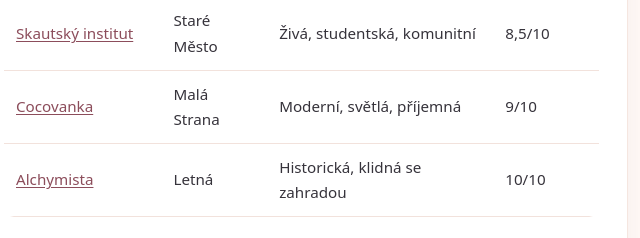
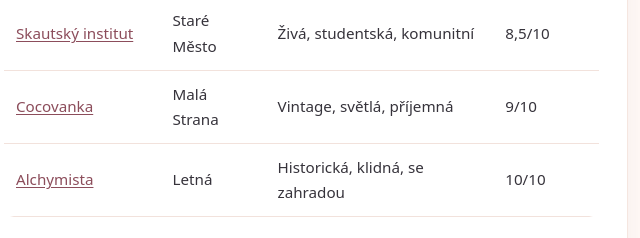
Before and after one commit to xenia-gorodetki/kavarny-web, a plain HTML site: page index.html in a window 1280 px wide. Shown: the part 651-889 px from the top of the page, 155-795 px from the left. Drawn offline with Linux system fonts and the light colour scheme.

Commit message:
Update descriptions for Cocovanka and Alchymista

```diff
--- a/index.html
+++ b/index.html
@@ -63,13 +63,13 @@
                 <tr>
                     <td><a href="cocovanka.html">Cocovanka</a></td>
                     <td>Malá Strana</td>
-                    <td>Moderní, světlá, příjemná</td>
+                    <td>Vintage, světlá, příjemná</td>
                     <td>9/10</td>
                 </tr>
                 <tr>
                     <td><a href="alchymista.html">Alchymista</a></td>
                     <td>Letná</td>
-                    <td>Historická, klidná se zahradou</td>
+                    <td>Historická, klidná, se zahradou</td>
                     <td>10/10</td>
                 </tr>
             </tbody>
```
